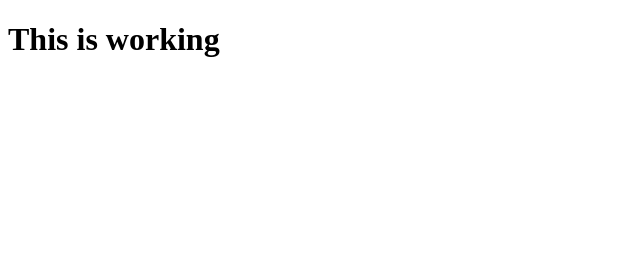
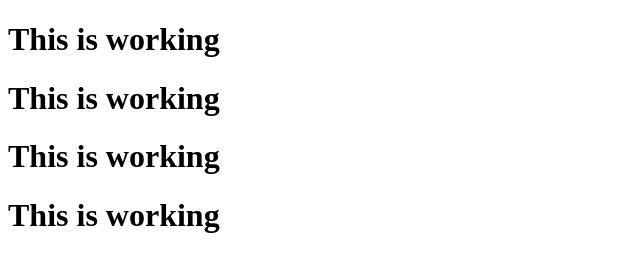
Before and after one commit to EfeAgare/Rebase, a plain HTML site: page index.html in a window 1280 px wide. Shown: the whole page, without its empty margins (0-640 px from the left). Drawn offline with Linux system fonts and the light colour scheme.

Commit message:
First commit

```diff
--- a/index.html
+++ b/index.html
@@ -8,5 +8,8 @@
   </head>
   <body>
     <h1>This is working</h1>
+    <h1>This is working</h1>
+    <h1>This is working</h1>
+    <h1>This is working</h1>
   </body>
 </html>
```
